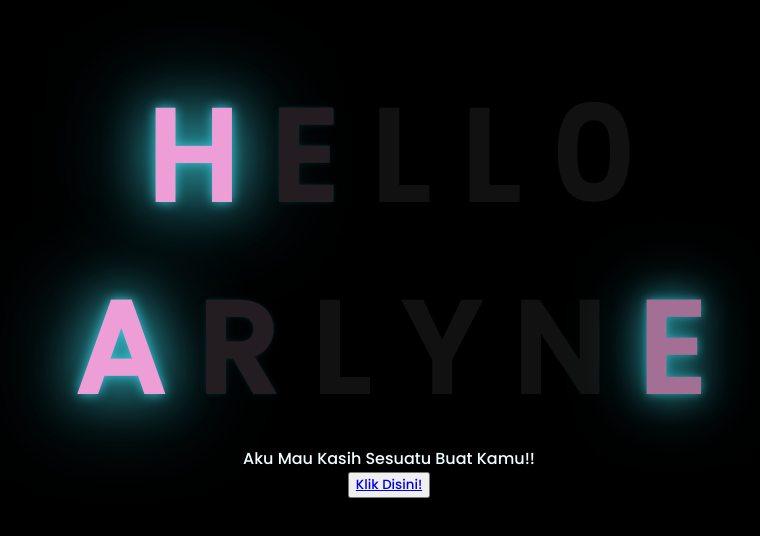
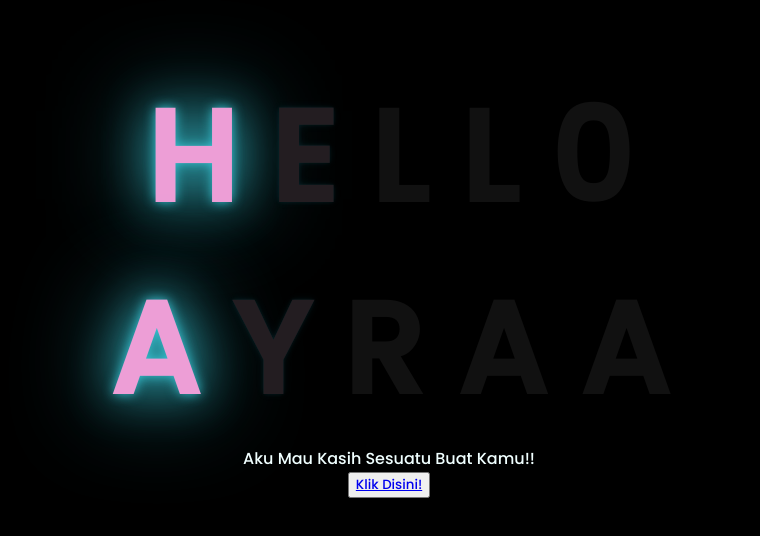
Before and after one commit to Mfaiq2207/Present4U, a plain HTML site: page index.html in a window 1280 px wide. Shown: the part 128-664 px from the top of the page, without its empty margins (259-1019 px from the left). Drawn offline with Linux system fonts and the light colour scheme.

Commit message:
Update index.html

```diff
--- a/index.html
+++ b/index.html
@@ -16,11 +16,10 @@
 
   <div class="greetings">
     <span>A</span>
+    <span>Y</span>
     <span>R</span>
-    <span>L</span>
-    <span>Y</span>
-    <span>N</span>
-    <span>E</span>
+    <span>A</span>
+    <span>A</span>
   </div>
 
   <div class="descriptions">
```
